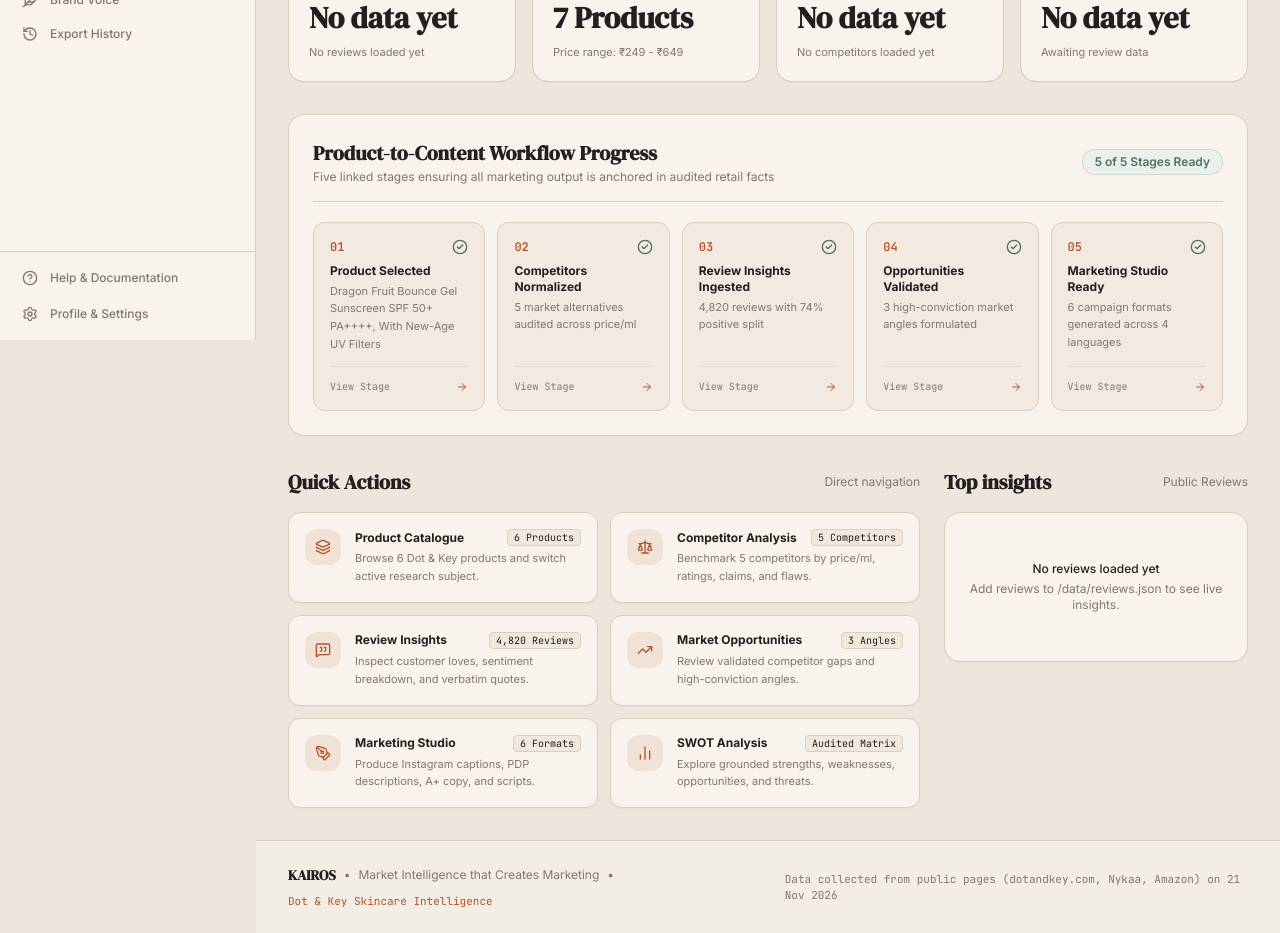
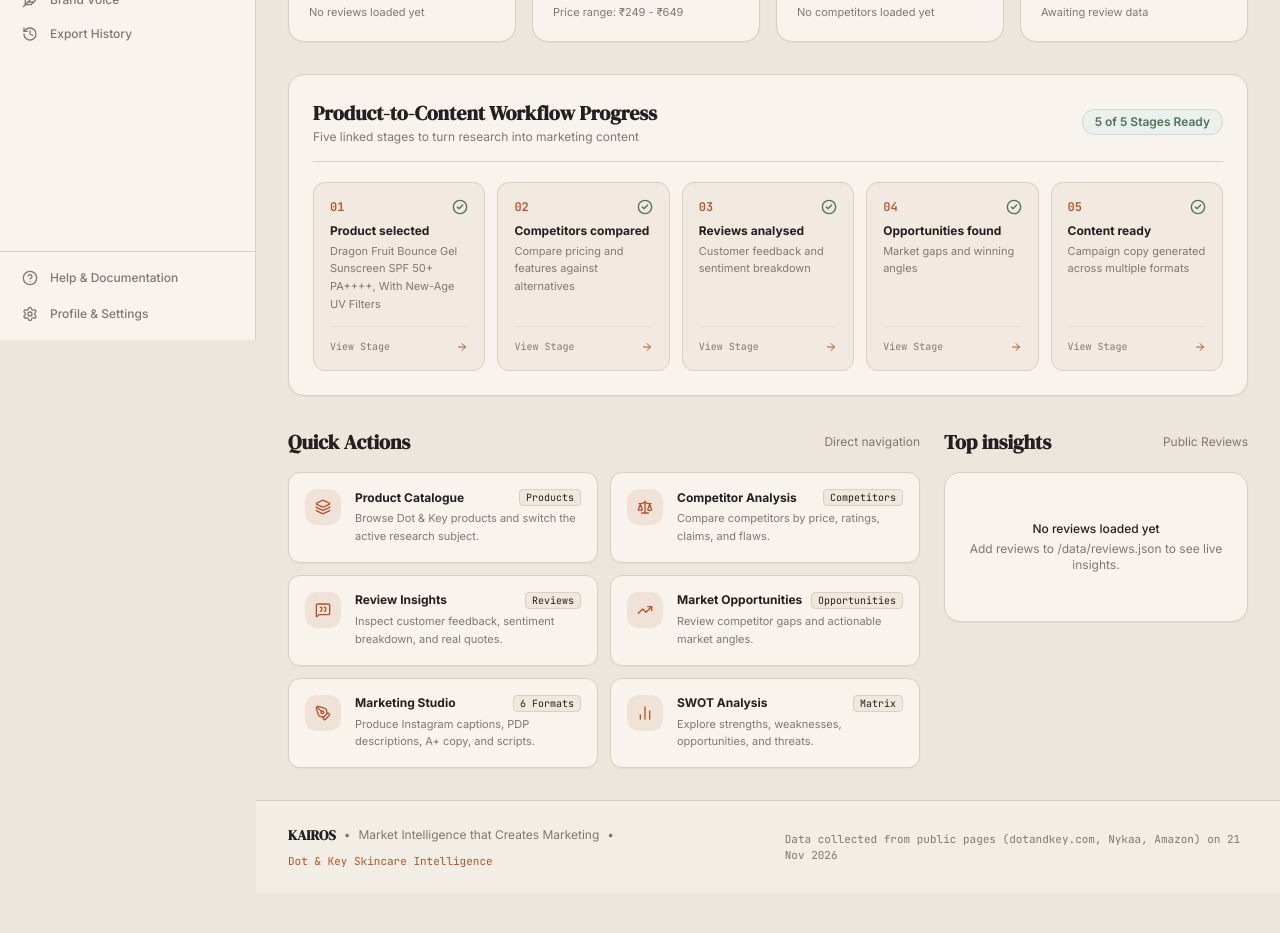
Before and after one commit to Minarvo-coder/dot-and-key-, a Next.js app: page /overview in a window 1280 px wide. Shown: the part 460-1393 px from the top of the page. After the commit the page ends 1353 px from the top, so only its background shows below. Built offline with nearby package versions, Linux system fonts and the light colour scheme.

Commit message:
copy: plain language on overview

```diff
--- a/app/overview/page.js
+++ b/app/overview/page.js
@@ -61,74 +61,70 @@ export default function OverviewPage() {
   const workflowSteps = [
     {
       step: "01",
-      title: "Product Selected",
-      desc: selectedProduct ? selectedProduct.productName : "Choose subject",
+      title: "Product selected",
+      desc: selectedProduct ? selectedProduct.productName : "Choose a product",
       status: "completed",
       href: "/products",
       evidenceId: selectedProduct?.evidenceId,
     },
     {
       step: "02",
-      title: "Competitors Normalized",
-      desc: "5 market alternatives audited across price/ml",
+      title: "Competitors compared",
+      desc: "Compare pricing and features against alternatives",
       status: "completed",
       href: "/competitors",
-      evidenceId: "EVD-PROD-CP01",
     },
     {
       step: "03",
-      title: "Review Insights Ingested",
-      desc: `${metadata?.totalReviewsAudited?.toLocaleString() || "4,820"} reviews with 74% positive split`,
+      title: "Reviews analysed",
+      desc: "Customer feedback and sentiment breakdown",
       status: "completed",
       href: "/reviews",
-      evidenceId: "EVD-REV-DK001",
     },
     {
       step: "04",
-      title: "Opportunities Validated",
-      desc: "3 high-conviction market angles formulated",
+      title: "Opportunities found",
+      desc: "Market gaps and winning angles",
       status: "completed",
       href: "/opportunities",
-      evidenceId: "EVD-REV-CP001",
     },
     {
       step: "05",
-      title: "Marketing Studio Ready",
-      desc: "6 campaign formats generated across 4 languages",
+      title: "Content ready",
+      desc: "Campaign copy generated across multiple formats",
       status: "ready",
       href: "/marketing-studio",
-      evidenceId: "",
     },
   ];
 
   const quickActions = [
     {
       title: "Product Catalogue",
-      desc: "Browse 6 Dot & Key products and switch active research subject.",
+      desc: "Browse Dot & Key products and switch the active research subject.",
       href: "/products",
       icon: Layers,
-      tag: "6 Products",
+      tag: "Products",
     },
     {
       title: "Competitor Analysis",
-      desc: "Benchmark 5 competitors by price/ml, ratings, claims, and flaws.",
+      desc: "Compare competitors by price, ratings, claims, and flaws.",
       href: "/competitors",
       icon: Scale,
-      tag: "5 Competitors",
+      tag: "Competitors",
     },
     {
       title: "Review Insights",
-      desc: "Inspect customer loves, sentiment breakdown, and verbatim quotes.",
+      desc: "Inspect customer feedback, sentiment breakdown, and real quotes.",
       href: "/reviews",
       icon: MessageSquareQuote,
-      tag: "4,820 Reviews",
+      tag: "Reviews",
     },
     {
       title: "Market Opportunities",
-      desc: "Review validated competitor gaps and high-conviction angles.",
+      desc: "Review competitor gaps and actionable market angles.",
       href: "/opportunities",
       icon: TrendingUp,
-      tag: "3 Angles",
+      tag: "Opportunities",
     },
     {
       title: "Marketing Studio",
@@ -139,10 +135,10 @@ export default function OverviewPage() {
     },
     {
       title: "SWOT Analysis",
-      desc: "Explore grounded strengths, weaknesses, opportunities, and threats.",
+      desc: "Explore strengths, weaknesses, opportunities, and threats.",
       href: "/swot",
       icon: BarChart2,
-      tag: "Audited Matrix",
+      tag: "Matrix",
     },
   ];
 
@@ -155,18 +151,17 @@ export default function OverviewPage() {
           <div className="space-y-3 max-w-2xl">
             <div className="inline-flex items-center gap-2 px-3 py-1 rounded-full bg-sand-light border border-line-subtle text-xs font-mono font-medium text-ink-primary">
               <span className="w-2 h-2 rounded-full bg-terracotta animate-pulse" />
-              <span>{metadata.datasetName}</span>
+              <span>Dot & Key Intelligence</span>
             </div>
             <h1 className="font-serif text-3xl sm:text-4xl font-bold text-ink-primary tracking-tight leading-tight">
-              Market Intelligence that Creates Marketing
+              Pick a product. See what the market says. Get ready-to-use ads.
             </h1>
             <p className="text-xs sm:text-sm text-ink-muted leading-relaxed">
-              Welcome to KAIROS. Your research command center transforms audited retail reviews, competitor vulnerability data, and product claims into verifiable, high-converting marketing assets for Dot & Key.
+              Turn customer reviews and competitor data into ready-to-use marketing copy for Dot & Key.
             </p>
             <p className="text-[11px] font-mono text-ink-muted">
               Data collected from public pages (dotandkey.com, Nykaa, Amazon) on 21 Nov 2026
             </p>
-
           </div>
 
           {/* Quick CTA to Studio */}
@@ -271,7 +266,7 @@ export default function OverviewPage() {
               Product-to-Content Workflow Progress
             </h2>
             <p className="text-xs text-ink-muted mt-0.5">
-              Five linked stages ensuring all marketing output is anchored in audited retail facts
+              Five linked stages to turn research into marketing content
             </p>
           </div>
           <span className="px-3 py-1 rounded-full text-xs font-semibold bg-status-success-bg text-status-success border border-sage/20 self-start sm:self-auto">
```
